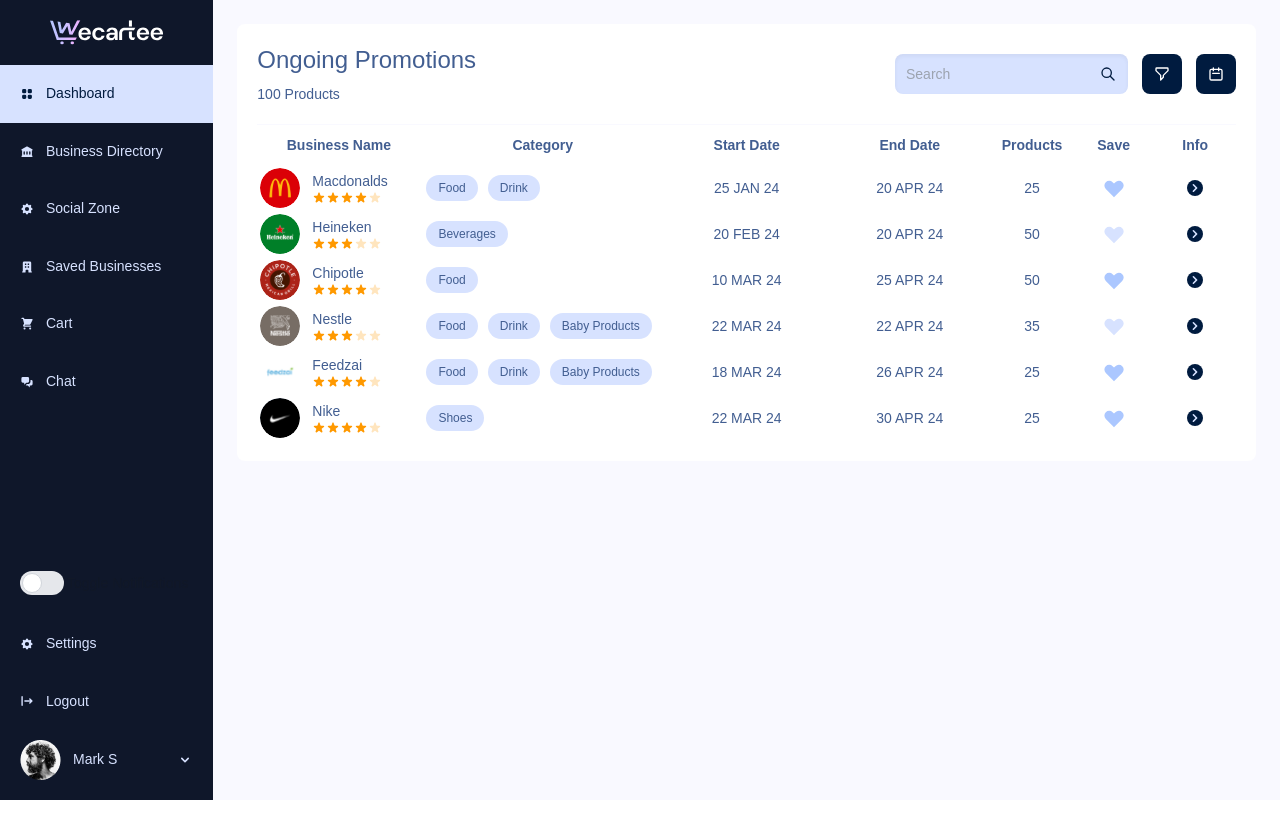
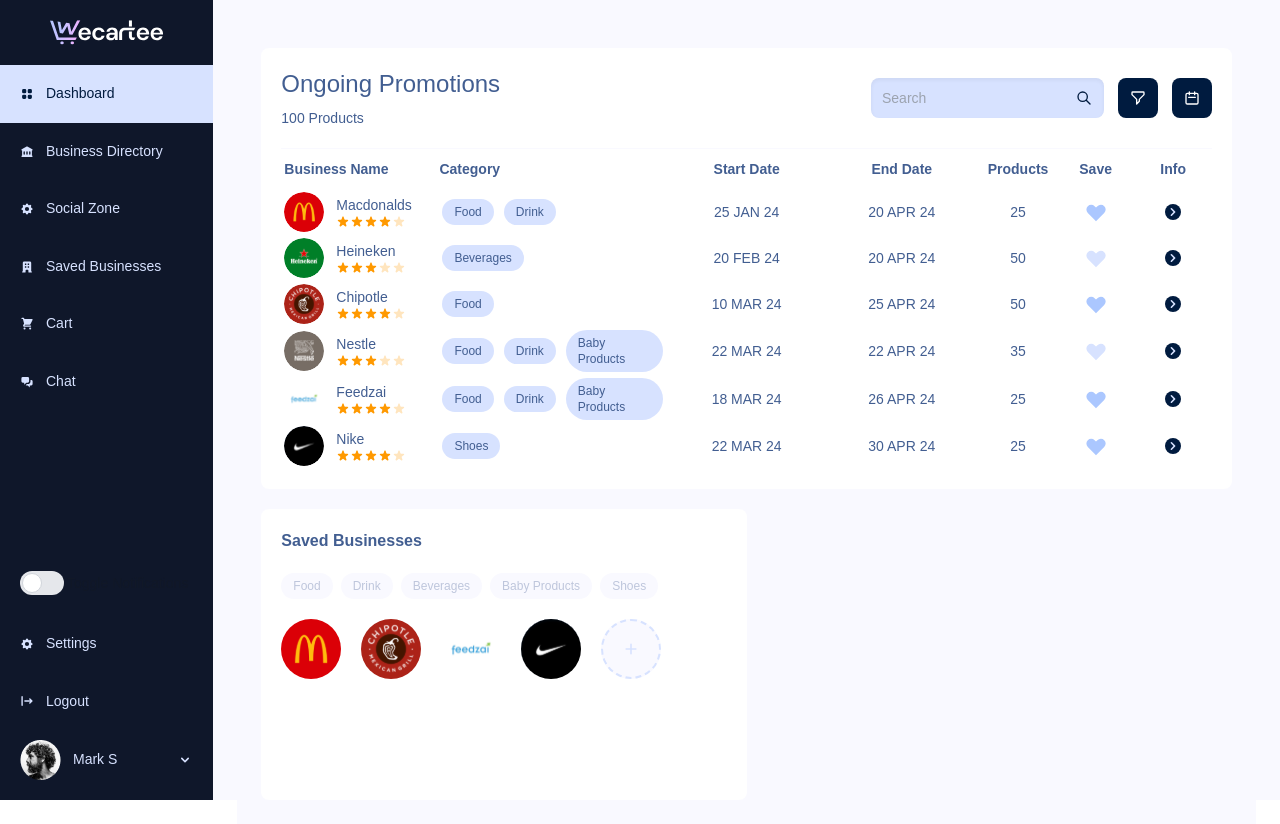
Before and after one commit to sulosp/wecartee-app, a React (Create React App) app in the folder client/: page / in a window 1280 px wide. Before the commit the page ends 800 px from the top, so only its background shows below. Built offline with nearby package versions, Linux system fonts and the light colour scheme.

Commit message:
savedBusinessWidget

```diff
--- a/client/src/components/buyer/dashboard.jsx
+++ b/client/src/components/buyer/dashboard.jsx
@@ -1,11 +1,18 @@
 
 import React from "react";
 import OngoingPromotions from "./ongoingPromotions.jsx";
+import SavedBusinessWidget from "./savedBusinessWidget.jsx";
 
 function Dashboard() {
   return (
-    <div className="w-full p-20 bg-white rounded-lg justify-center items-center h-auto ">
+    <div className="flex gap-5 flex-col justify-start items-center lg:min-h-lvh  p-24 bg-surface-100 w-full">
+    <div className="w-full flex p-20 bg-white rounded-lg justify-center items-center h-auto ">
       <OngoingPromotions />
+      </div>
+
+      <div className = "flex flex-row justify-between w-full gap-5 h-full">
+        <SavedBusinessWidget />
+      </div>
       </div>
 
   );
--- a/client/src/components/buyer/ongoingPromotions.jsx
+++ b/client/src/components/buyer/ongoingPromotions.jsx
@@ -6,89 +6,11 @@
 import Save from "../controls/save";
 import { Link } from "react-router-dom";
 import { HiChevronRight } from "react-icons/hi";
-
-const BUSINESS_DIRECTORY = [
-  {
-    key: "001",
-    business: "Macdonalds",
-    category: ["Food", "Drink"],
-    startDate: new Date("2024-01-25"),
-    endDate: new Date("2024-04-20"),
-    products: 25,
-    save: true,
-    info: "/macdonalds",
-    iconPath: "/assets/seller_profiles/macdonalds.svg",
-    rating: 4,
-  },
-  {
-    key: "002",
-    business: "Heineken",
-    category: ["Beverages"],
-    startDate: new Date("2024-02-20"),
-    endDate: new Date("2024-04-20"),
-    products: 50,
-    save: false,
-    info: "/heineken",
-    iconPath: "/assets/seller_profiles/Heineken.svg",
-    rating: 3,
-  },
-
-  {
-    key: "003",
-    business: "Chipotle",
-    category: ["Food"],
-    startDate: new Date("2024-03-10"),
-    endDate: new Date("2024-04-25"),
-    products: 50,
-    save: true,
-    info: "/chipotle",
-    iconPath: "/assets/seller_profiles/chipotle.svg",
-    rating: 4,
-  },
-
-  {
-    key: "004",
-    business: "Nestle",
-    category: ["Food", "Drink", "Baby Products"],
-    startDate: new Date("2024-03-22"),
-    endDate: new Date("2024-04-22"),
-    products: 35,
-    save: false,
-    info: "/nestle",
-    iconPath: "/assets/seller_profiles/nestle.svg",
-    rating: 3.75,
-  },
-
-  {
-    key: "005",
-    business: "Feedzai",
-    category: ["Food", "Drink", "Baby Products"],
-    startDate: new Date("2024-03-18"),
-    endDate: new Date("2024-04-26"),
-    products: 25,
-    save: true,
-    info: "/feedzai",
-    iconPath: "/assets/seller_profiles/feedzai.svg",
-    rating: 4,
-  },
-
-  {
-    key: "006",
-    business: "Nike",
-    category: ["Shoes"],
-    startDate: new Date("2024-03-22"),
-    endDate: new Date("2024-04-30"),
-    products: 25,
-    save: true,
-    info: "/nike",
-    iconPath: "/assets/seller_profiles/nike.svg",
-    rating: 4,
-  },
-];
+import { BUSINESS_DIRECTORY_LIST } from "../../lib/businessDirectoryList";
 
 export default function OngoingPromotions() {
   return (
-    <div className="flex flex-col">
+    <div className="flex flex-col w-full">
       <div className="flex w-full justify-between items-center pb-20 border-b border-surface-100  ">
         <div className="flex flex-col justify-start gap-2">
           <span className="text-primary-400 text-headline-sm">
@@ -107,11 +29,11 @@
 
       <table className="flex w-full flex-col">
         <thead>
-          <tr className="w-full flex justify-between items-center text-body-md text-primary-400 font-semibold">
-            <td className="flex justify-center items-center   gap-3 p-3 min-h-10 basis-2/12 ">
+          <tr className="flex justify-between items-center text-body-md text-primary-400 font-semibold">
+            <td className="flex justify-start items-center   gap-3 p-3 min-h-10 basis-2/12 ">
               Business Name
             </td>
-            <td className="flex justify-center items-center  gap-3 p-3 min-h-10 basis-3/12 ">
+            <td className="flex justify-start items-center  gap-3 p-3 min-h-10 basis-3/12 ">
               Category
             </td>
             <td className="flex justify-center items-center  gap-3 p-3 min-h-10 basis-2/12 ">
@@ -133,7 +55,7 @@
           </tr>
         </thead>
         <tbody>
-          {BUSINESS_DIRECTORY.map((promotion, index) => (
+          {BUSINESS_DIRECTORY_LIST.map((promotion, index) => (
             <tr key={index} className="w-full flex ">
               <td className="inline-flex justify-start items-center text-body-md text-primary-400 gap-3 p-3 basis-2/12 ">
                 <img
--- /dev/null
+++ b/client/src/components/buyer/savedBusinessWidget.jsx
@@ -0,0 +1,41 @@
+import React, { useState } from 'react';
+import { HiPlus } from "react-icons/hi";
+import { Link } from 'react-router-dom';
+import { BUSINESS_DIRECTORY_LIST } from '../../lib/businessDirectoryList';
+
+export default function SavedBusinessWidget() {
+    const [selectedCategory, setSelectedCategory] = useState("All");
+
+    const uniqueCategories = [...new Set(BUSINESS_DIRECTORY_LIST.map(business => business.category).flat())];
+
+    const filteredBusinesses = selectedCategory === "All"
+        ? BUSINESS_DIRECTORY_LIST.filter(savedBusiness => savedBusiness.save)
+        : BUSINESS_DIRECTORY_LIST.filter(savedBusiness => savedBusiness.save && savedBusiness.category.includes(selectedCategory));
+
+    return (
+        <div className="flex w-1/2 flex-col justify-start items-start h-full bg-white gap-5 p-20 rounded-lg">
+            <div>
+                <span className="text-title-md font-semibold text-primary-400">Saved Businesses</span>
+            </div>
+            <div className="inline-flex gap-2">
+                {uniqueCategories.map(category => (
+                    <button
+                        key={category}
+                        className={`font-medium text-label-md py-5 px-12 rounded-full  ${selectedCategory === category ? 'bg-primary-100 text-primary-400' : 'bg-surface-100 text-secondary-200'}`}
+                        onClick={() => setSelectedCategory(category)}
+                    >
+                        {category}
+                    </button>
+                ))}
+            </div>
+            <div className="flex flex-row gap-5 flex-wrap h-15">
+                {filteredBusinesses.map(savedBusiness => (
+                    <img key={savedBusiness.key} src={savedBusiness.iconPath} alt={savedBusiness.business} className="w-15 h-15"/>
+                ))}
+                <Link to="savedBusinesses" className="w-15 h-15 bg-surface-100 rounded-full flex flex-col justify-center items-center border-dashed border-primary-100 border-2">
+                   <HiPlus className="fill-primary-100" />
+                </Link>
+            </div>
+        </div>
+    );
+}
--- /dev/null
+++ b/client/src/lib/businessDirectoryList.jsx
@@ -0,0 +1,78 @@
+export const BUSINESS_DIRECTORY_LIST = [
+    {
+      key: "001",
+      business: "Macdonalds",
+      category: ["Food", "Drink"],
+      startDate: new Date("2024-01-25"),
+      endDate: new Date("2024-04-20"),
+      products: 25,
+      save: true,
+      info: "/macdonalds",
+      iconPath: "/assets/seller_profiles/macdonalds.svg",
+      rating: 4,
+    },
+    {
+      key: "002",
+      business: "Heineken",
+      category: ["Beverages"],
+      startDate: new Date("2024-02-20"),
+      endDate: new Date("2024-04-20"),
+      products: 50,
+      save: false,
+      info: "/heineken",
+      iconPath: "/assets/seller_profiles/Heineken.svg",
+      rating: 3,
+    },
+
+    {
+      key: "003",
+      business: "Chipotle",
+      category: ["Food"],
+      startDate: new Date("2024-03-10"),
+      endDate: new Date("2024-04-25"),
+      products: 50,
+      save: true,
+      info: "/chipotle",
+      iconPath: "/assets/seller_profiles/chipotle.svg",
+      rating: 4,
+    },
+
+    {
+      key: "004",
+      business: "Nestle",
+      category: ["Food", "Drink", "Baby Products"],
+      startDate: new Date("2024-03-22"),
+      endDate: new Date("2024-04-22"),
+      products: 35,
+      save: false,
+      info: "/nestle",
+      iconPath: "/assets/seller_profiles/nestle.svg",
+      rating: 3.75,
+    },
+
+    {
+      key: "005",
+      business: "Feedzai",
+      category: ["Food", "Drink", "Baby Products"],
+      startDate: new Date("2024-03-18"),
+      endDate: new Date("2024-04-26"),
+      products: 25,
+      save: true,
+      info: "/feedzai",
+      iconPath: "/assets/seller_profiles/feedzai.svg",
+      rating: 4,
+    },
+
+    {
+      key: "006",
+      business: "Nike",
+      category: ["Shoes"],
+      startDate: new Date("2024-03-22"),
+      endDate: new Date("2024-04-30"),
+      products: 25,
+      save: true,
+      info: "/nike",
+      iconPath: "/assets/seller_profiles/nike.svg",
+      rating: 4,
+    },
+  ];
```
